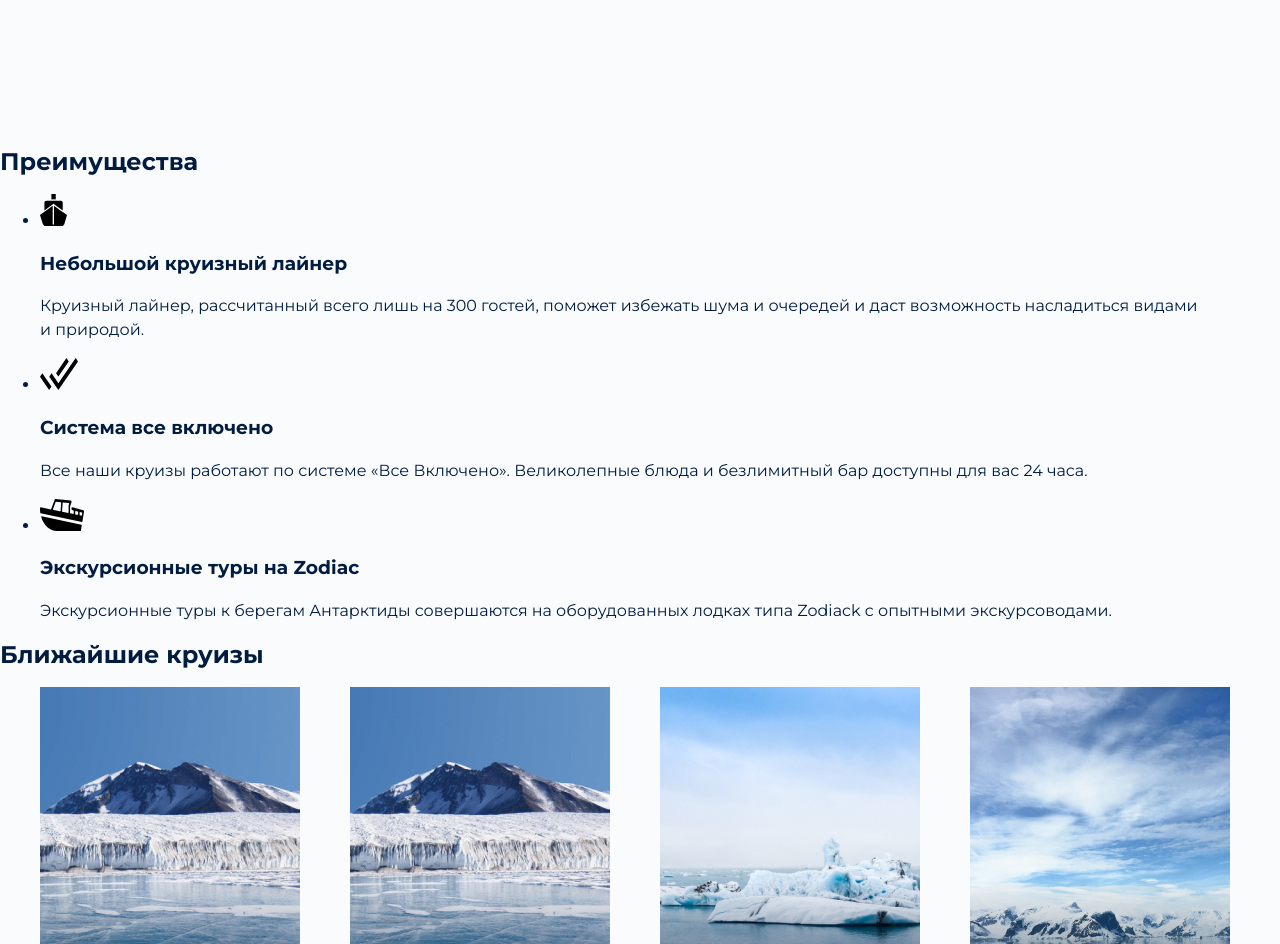
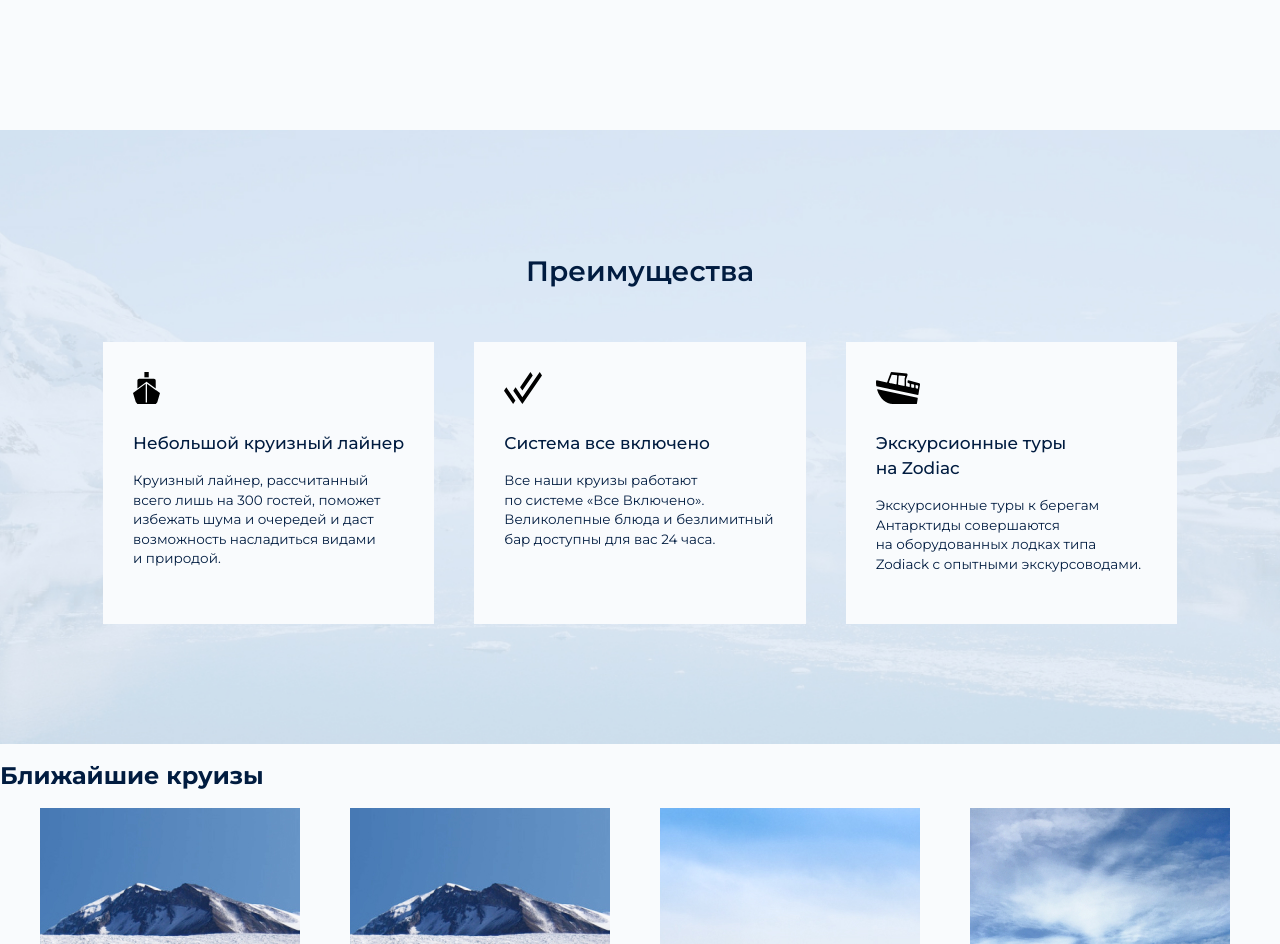
Before and after one commit to bazarovstas/antarctic-cruise, a website built with webpack: page source/index.html in a window 1280 px wide. Shown: the part 1360-2304 px from the top of the page. Built offline with nearby package versions, Linux system fonts and the light colour scheme; files whose address does not match are found by name.

Commit message:
Добавлен блок Преимущества для десктопной версии

```diff
--- a/source/index.html
+++ b/source/index.html
@@ -94,7 +94,7 @@
             <h2 class="advantages__heading">Преимущества</h2>
 
             <ul class="advantages__list">
-              <li class="advantages__item">
+              <li class="advantages__item  advantages__item--first">
                 <svg class="advantages__icon" width="27" height="32" aria-hidden="true" focusable="false">
                   <use xlink:href="img/sprite.svg#icon-cruiser"></use>
                 </svg>
--- /dev/null
+++ b/source/sass/blocks/advantages.scss
@@ -0,0 +1,126 @@
+@import "./variables.scss";
+
+.advantages {
+  min-height: 562px;
+
+  background-color: $color-default-black;
+  background-image: url("../img/backgrounds/bg-image-advantages-desktop.jpg");
+  background-repeat: no-repeat;
+  background-position: center;
+  background-size: cover;
+
+  @media (min-width: $vp-1023) {
+    @include retina {
+      background-image: url("../img/backgrounds/bg-image-advantages-desktop@2x.jpg");
+    }
+  }
+
+  @media (max-width: $vp-1023) {
+    min-height: 588px;
+
+    background-image: url("../img/backgrounds/bg-image-advantages-tablet.jpg");
+
+    @include retina {
+      background-image: url("../img/backgrounds/bg-image-advantages-tablet@2x.jpg");
+    }
+  }
+
+  @media (max-width: $vp-767) {
+    min-height: 997px;
+
+    background-image: url("../img/backgrounds/bg-image-advantages-mobile.jpg");
+
+    @include retina {
+      background-image: url("../img/backgrounds/bg-image-advantages-mobile@2x.jpg");
+    }
+  }
+}
+
+.advantages__wrapper {
+  max-width: 1366px;
+  margin: 0 auto;
+  padding: 120px 103px 120px 103px;
+
+  @media (max-width: $vp-1023) {
+    padding: 100px 45px 100px 45px;
+  }
+
+  @media (max-width: $vp-767) {
+    padding: 65px 15px 85px 15px;
+  }
+}
+
+.advantages__heading {
+  margin: 0;
+  padding-bottom: 50px;
+
+  font-weight: 600;
+  font-size: 28px;
+  line-height: 42px;
+  color: $color-default-black;
+
+  text-align: center;
+
+  @media (max-width: $vp-1023) {
+    font-size: 26px;
+    line-height: 39px;
+  }
+
+  @media (max-width: $vp-767) {
+    font-size: 24px;
+    line-height: 36px;
+  }
+}
+
+.advantages__list {
+  display: grid;
+  grid-template-columns: repeat(3, 1fr);
+  flex-wrap: wrap;
+  gap: 40px;
+
+  margin: 0;
+  padding-left: 0;
+
+  list-style: none;
+
+  @media (max-width: $vp-1023) {
+
+  }
+
+  @media (max-width: $vp-767) {
+
+  }
+}
+
+.advantages__item {
+  padding: 30px 30px 50px 30px;
+
+  background-color: $color-default-white;
+
+  @media (max-width: $vp-1023) {
+    padding: 25px 20px;
+
+    &--first {
+      padding-right: 16px;
+    }
+  }
+}
+
+.advantages__item-title {
+  margin: 0;
+  padding: 20px 0 15px;
+
+  font-weight: 500;
+  font-size: 17px;
+  line-height: 25px;
+  color: $color-default-black;
+}
+
+.advantages__item-description {
+  margin: 0;
+
+  font-weight: 400;
+  font-size: 13.5px;
+  line-height: 19.5px;
+  color: $color-default-black;
+}
--- a/source/sass/blocks/promo.scss
+++ b/source/sass/blocks/promo.scss
@@ -6,8 +6,7 @@
   justify-content: center;
   gap: 88px;
 
-  // max-width: 1366px;
-  // min-height: 138px;
+  max-width: 1366px;
   margin: 0 auto;
   padding: 120px 103px 145px 103px;
 
--- a/source/sass/style.scss
+++ b/source/sass/style.scss
@@ -23,6 +23,7 @@
 @import "blocks/main-nav";
 @import "blocks/main";
 @import "blocks/promo";
+@import "blocks/advantages";
 @import "blocks/cruises";
 @import "blocks/main-footer";
 @import "blocks/logo-footer";
```
Also changed, not shown: build/css/style.css, build/css/style.min.css, build/index.html, 1 other file.
